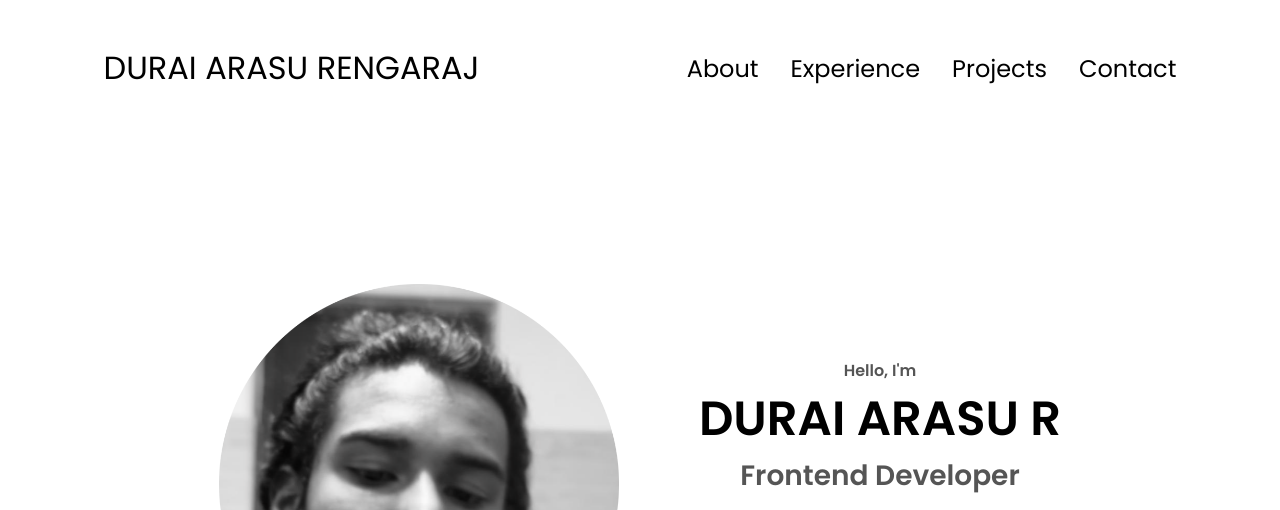
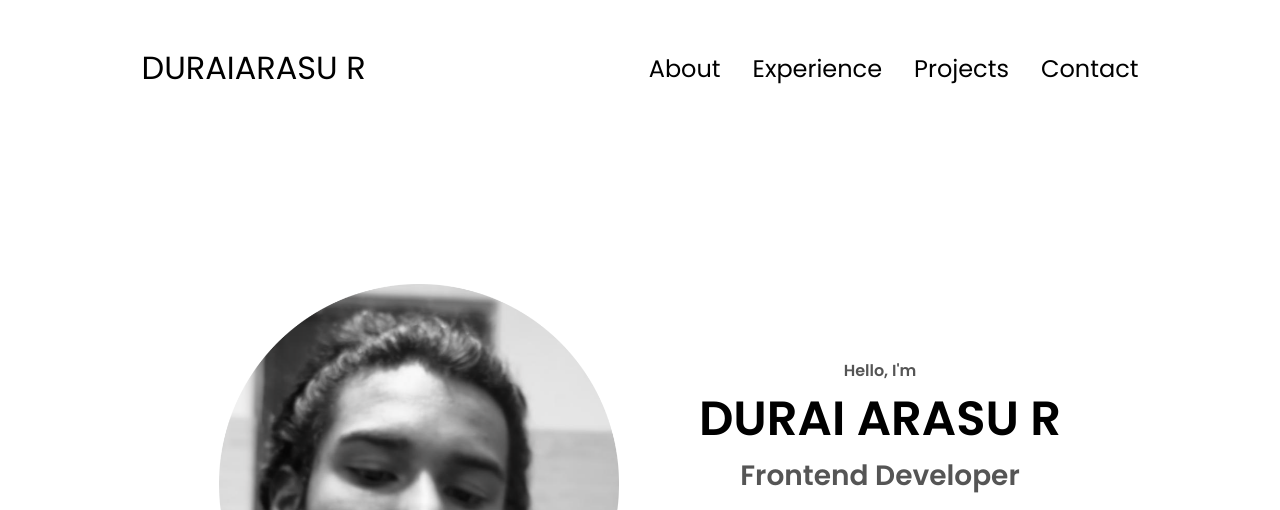
Before and after one commit to DURAIARASU/PORTFOLIO, a plain HTML site: page index.html in a window 1280 px wide. Shown: the top 510 px of the page. Drawn offline with Linux system fonts and the light colour scheme.

Commit message:
index.html

```diff
--- a/index.html
+++ b/index.html
@@ -10,7 +10,7 @@
   </head>
   <body>
     <nav id="desktop-nav">
-      <div class="logo">DURAI ARASU RENGARAJ</div>
+      <div class="logo">DURAIARASU R</div>
       <div>
         <ul class="nav-links">
           <li><a href="#about">About</a></li>
```
